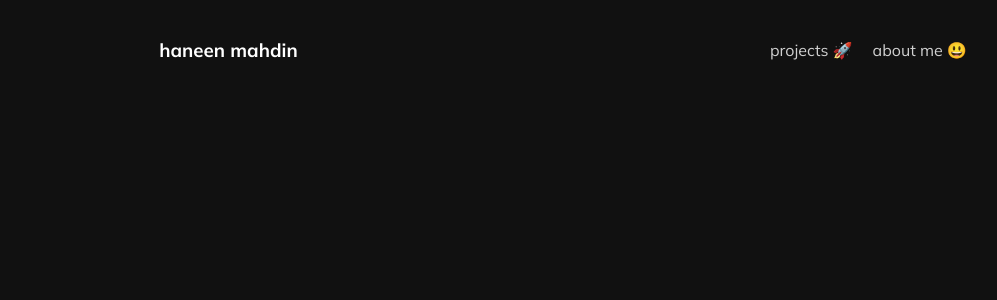
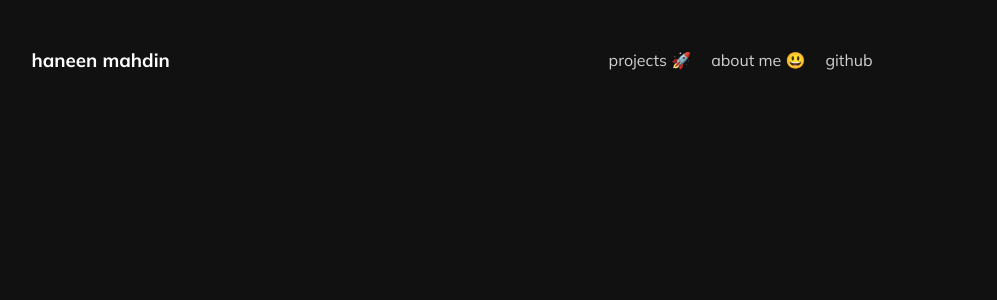
Before and after one commit to haneenmahd/haneenmahd.github.io, a React (Vite) app: page / in a window 1280 px wide. Shown: the top 300 px of the page, without its empty margins (77-1074 px from the left). Built offline with nearby package versions, Linux system fonts and the light colour scheme.

Commit message:
adjust layout

```diff
--- a/src/components/NavBar.jsx
+++ b/src/components/NavBar.jsx
@@ -9,6 +9,7 @@ const Container = styled.nav`
   display: flex;
   align-items: center;
   justify-content: space-around;
+  padding: 10px;
 `;
 
 export default class NavBar extends Component {
@@ -17,9 +18,10 @@ export default class NavBar extends Component {
       <Container>
         <Logo />
 
-        <div>
+        <div style={{ width: "60%" }}>
           <NavLink href='/' text='projects 🚀' />
           <NavLink href='/' text='about me 😃' />
+          <NavLink href='' text='github' />
         </div>
       </Container>
     );
```
